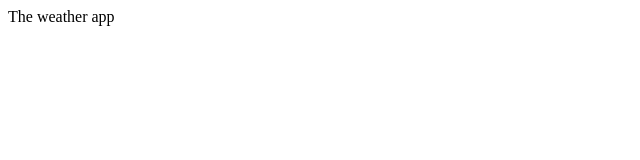
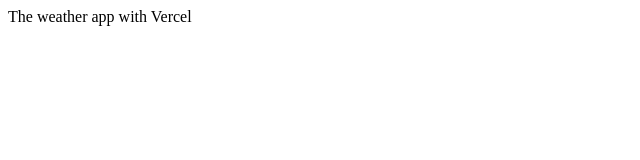
Before and after one commit to redjohnfrv/the-wearher, a React (Create React App) app: page / in a window 1280 px wide. Shown: the top 160 px of the page, without its empty margins (0-640 px from the left). Built offline with nearby package versions, Linux system fonts and the light colour scheme.

Commit message:
vercel checking

```diff
--- a/src/App.tsx
+++ b/src/App.tsx
@@ -2,7 +2,7 @@ import React from 'react';
 
 const App = () => {
   return (
-    <>The weather app</>
+    <>The weather app with Vercel</>
   );
 }
 
```
Also changed, not shown: 1 other file (tests, documents, lock files or other folders).
